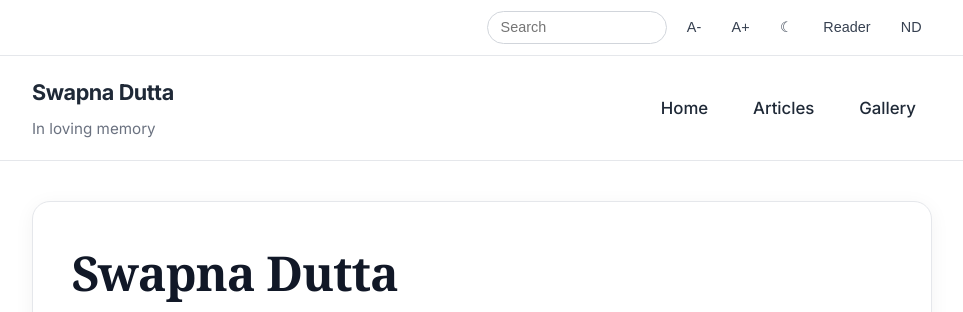
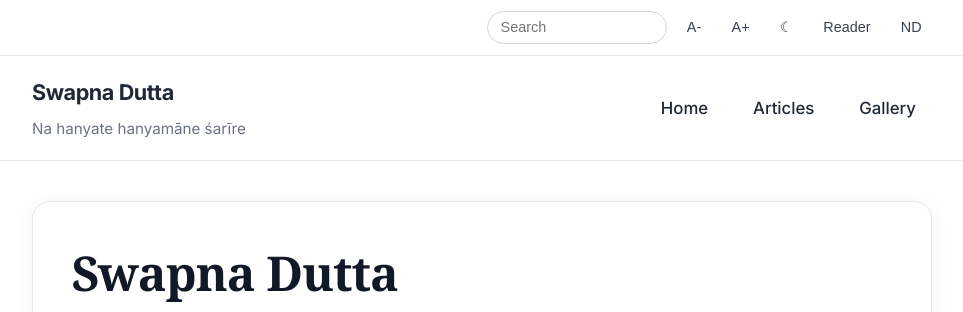
Before and after one commit to titodutta/swapnadutta, a Jekyll site: the page built from index.md, in a window 1280 px wide. Shown: the top 312 px of the page, without its empty margins (158-1121 px from the left). Built offline with Jekyll 4.4.1, drawn with Linux system fonts in a browser that asks for light colours.

Commit message:
Update _config.yml

```diff
--- a/_config.yml
+++ b/_config.yml
@@ -1,6 +1,5 @@
 title: "Swapna Dutta"
-description: "In loving memory"
-
+description: "Na hanyate hanyamāne śarīre"
 timezone: Asia/Kolkata
 
 markdown: kramdown
```
